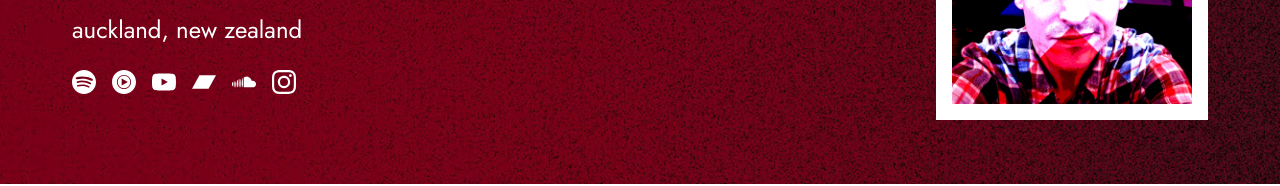
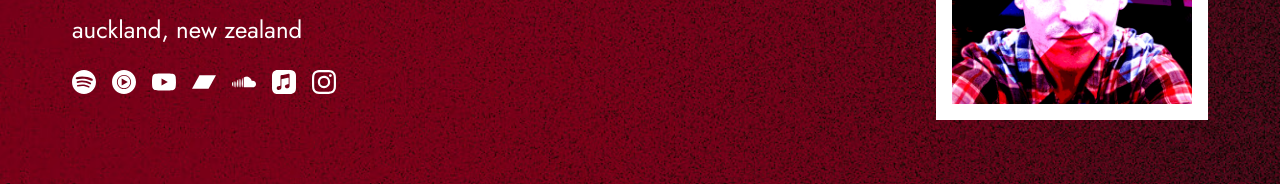
Before and after one commit to Cryptacular/blod-sic, a Next.js app: page / in a window 1280 px wide. Shown: the part 248-434 px from the top of the page. Built offline with nearby package versions, Linux system fonts and the light colour scheme.

Commit message:
Add Apple Music link

```diff
--- a/src/components/SocialButtons.tsx
+++ b/src/components/SocialButtons.tsx
@@ -6,6 +6,7 @@ import {
   SiBandcamp,
   SiSoundcloud,
   SiInstagram,
+  SiApplemusic,
 } from "react-icons/si";
 
 const socials: SocialProps[] = [
@@ -35,6 +36,11 @@ const socials: SocialProps[] = [
     icon: SiSoundcloud,
   },
   {
+    name: "Apple Music",
+    url: "https://music.apple.com/nz/artist/blod-sic/1632780047",
+    icon: SiApplemusic,
+  },
+  {
     name: "Instagram",
     url: "https://www.instagram.com/blodsic/",
     icon: SiInstagram,
```
